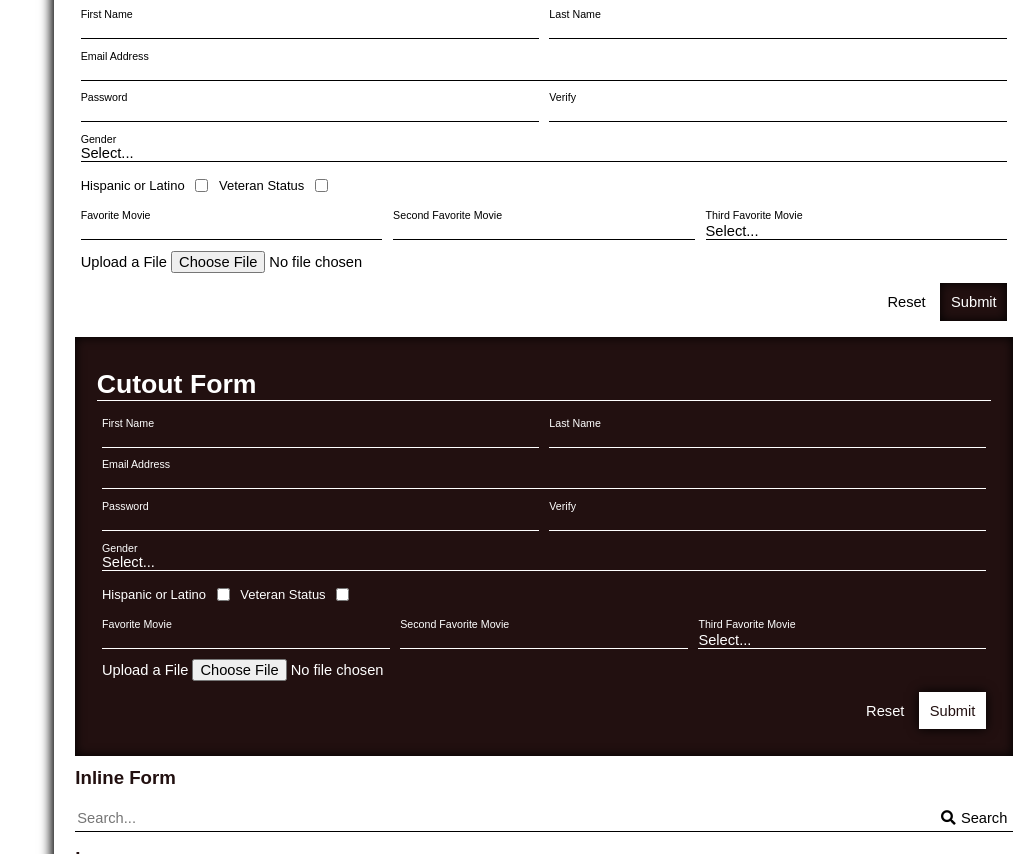
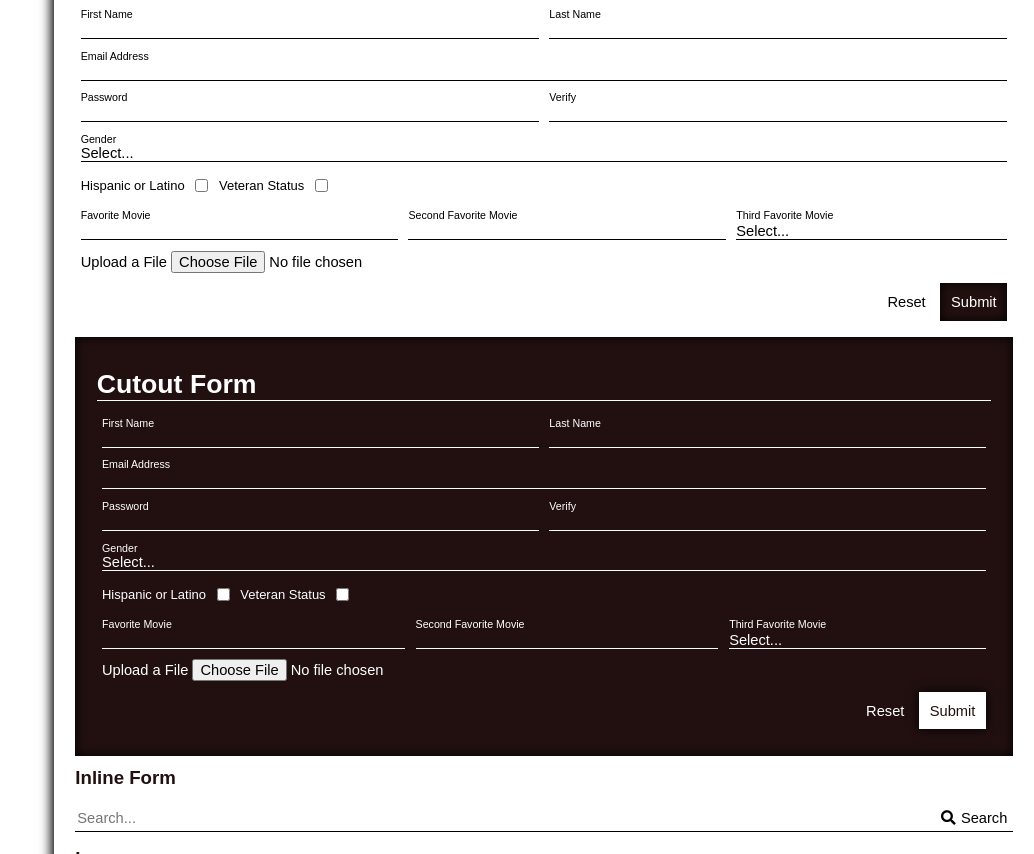
Before and after one commit to andydevs/backwhite, a website built with webpack: page index.html in a window 1280 px wide. Shown: the part 1991-2845 px from the top of the page, without its empty margins (246-1280 px from the left). Built offline with nearby package versions, Linux system fonts and the light colour scheme; files whose address does not match are found by name.

Commit message:
Flex auto???

```diff
--- a/scss/_form.scss
+++ b/scss/_form.scss
@@ -79,7 +79,7 @@
 
 .bw-input-group {
     // Scale to fill space
-    flex: 1;
+    flex: 1 auto;
 
     // Internal spacing
     padding: $spacing-unit/2;
```
Also changed, not shown: dist/css/backwhite.css, 1 other file.
